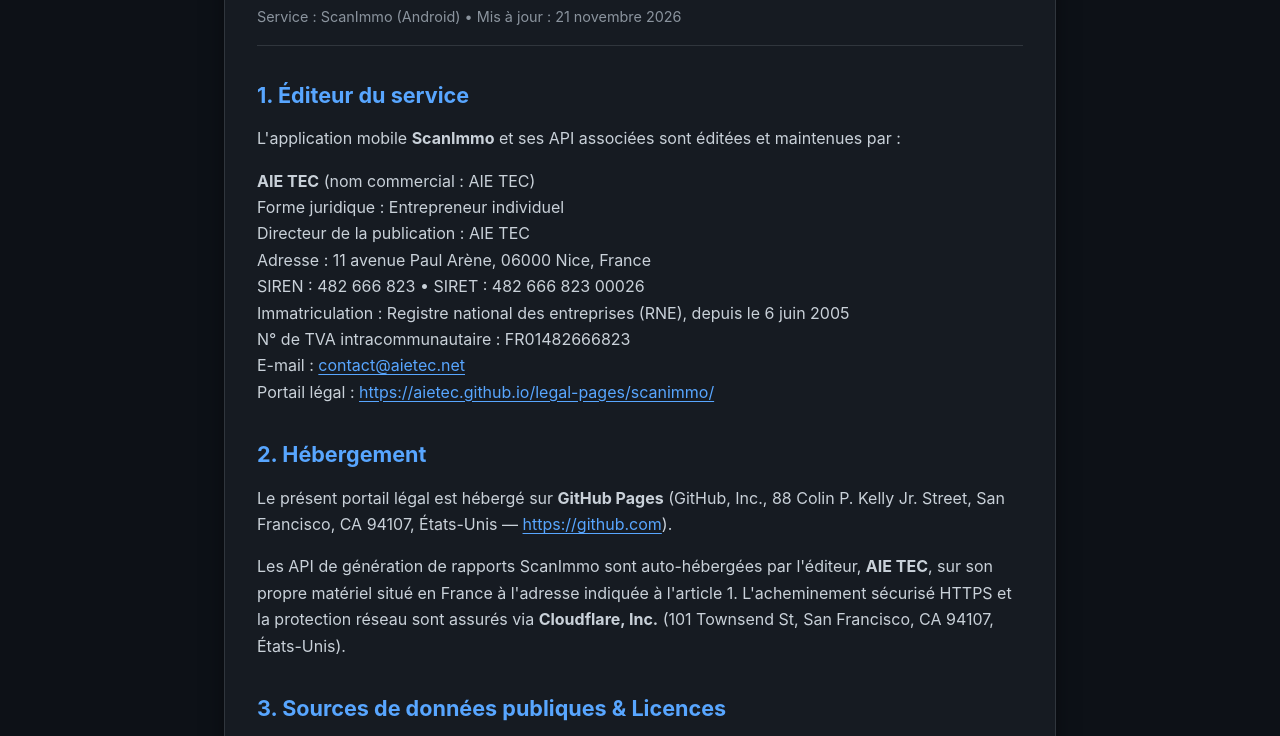
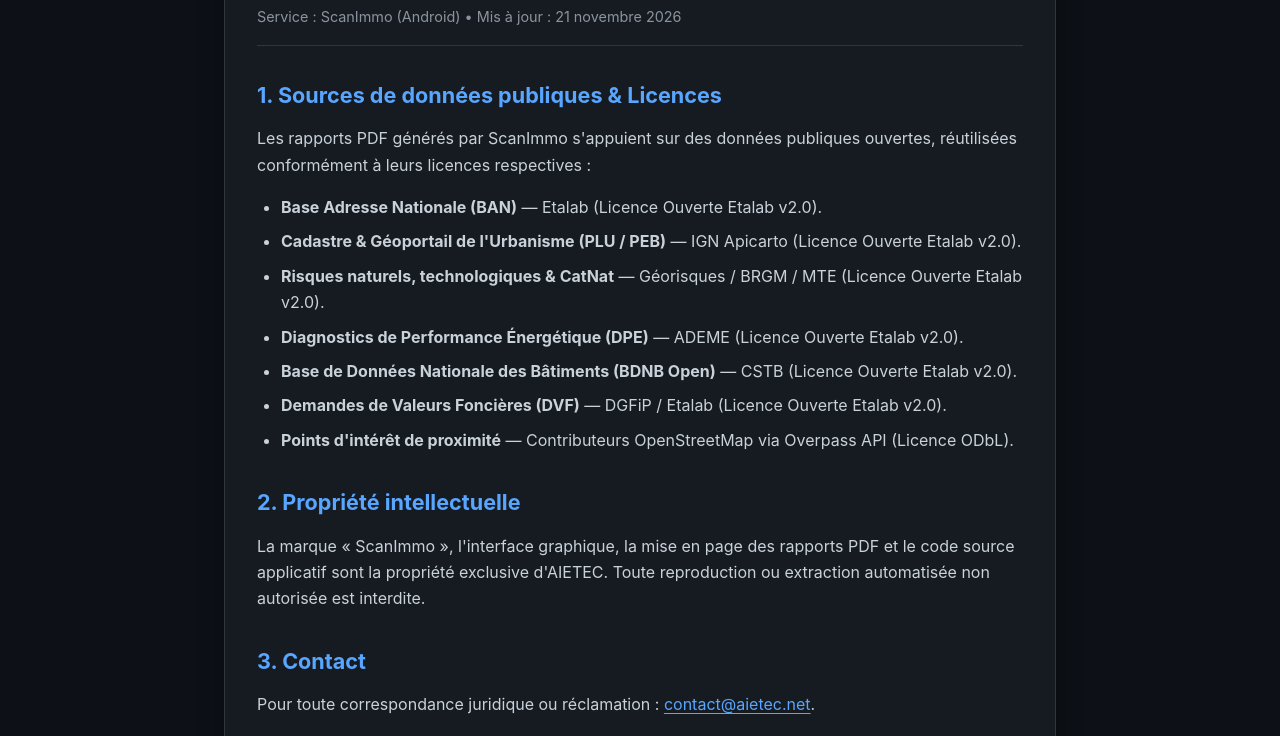
Before and after one commit to aietec/legal-pages, a plain HTML site: page scanimmo/legal.html in a window 1280 px wide. Shown: the part 199-935 px from the top of the page. Drawn offline with Linux system fonts and the light colour scheme.

Commit message:
scanimmo: remove publisher and hosting sections from legal.html

```diff
--- a/scanimmo/legal.html
+++ b/scanimmo/legal.html
@@ -22,29 +22,7 @@
       <p class="updated">Service : ScanImmo (Android) &bull; Mis à jour : 21 novembre 2026</p>
 
       <section>
-        <h2>1. Éditeur du service</h2>
-        <p>L'application mobile <strong>ScanImmo</strong> et ses API associées sont éditées et maintenues par :</p>
-        <p>
-          <strong>AIE TEC</strong> (nom commercial : AIE TEC)<br>
-          Forme juridique : Entrepreneur individuel<br>
-          Directeur de la publication : AIE TEC<br>
-          Adresse : 11 avenue Paul Arène, 06000 Nice, France<br>
-          SIREN : 482 666 823 &bull; SIRET : 482 666 823 00026<br>
-          Immatriculation : Registre national des entreprises (RNE), depuis le 6 juin 2005<br>
-          N° de TVA intracommunautaire : FR01482666823<br>
-          E-mail : <a href="mailto:contact@aietec.net">contact@aietec.net</a><br>
-          Portail légal : <a href="https://aietec.github.io/legal-pages/scanimmo/">https://aietec.github.io/legal-pages/scanimmo/</a>
-        </p>
-      </section>
-
-      <section>
-        <h2>2. Hébergement</h2>
-        <p>Le présent portail légal est hébergé sur <strong>GitHub Pages</strong> (GitHub, Inc., 88 Colin P. Kelly Jr. Street, San Francisco, CA 94107, États-Unis — <a href="https://github.com" target="_blank" rel="noopener">https://github.com</a>).</p>
-        <p>Les API de génération de rapports ScanImmo sont auto-hébergées par l'éditeur, <strong>AIE TEC</strong>, sur son propre matériel situé en France à l'adresse indiquée à l'article 1. L'acheminement sécurisé HTTPS et la protection réseau sont assurés via <strong>Cloudflare, Inc.</strong> (101 Townsend St, San Francisco, CA 94107, États-Unis).</p>
-      </section>
-
-      <section>
-        <h2>3. Sources de données publiques &amp; Licences</h2>
+        <h2>1. Sources de données publiques &amp; Licences</h2>
         <p>Les rapports PDF générés par ScanImmo s'appuient sur des données publiques ouvertes, réutilisées conformément à leurs licences respectives :</p>
         <ul>
           <li><strong>Base Adresse Nationale (BAN)</strong> — Etalab (Licence Ouverte Etalab v2.0).</li>
@@ -58,12 +36,12 @@
       </section>
 
       <section>
-        <h2>4. Propriété intellectuelle</h2>
+        <h2>2. Propriété intellectuelle</h2>
         <p>La marque « ScanImmo », l'interface graphique, la mise en page des rapports PDF et le code source applicatif sont la propriété exclusive d'AIETEC. Toute reproduction ou extraction automatisée non autorisée est interdite.</p>
       </section>
 
       <section>
-        <h2>5. Contact</h2>
+        <h2>3. Contact</h2>
         <p>Pour toute correspondance juridique ou réclamation : <a href="mailto:contact@aietec.net">contact@aietec.net</a>.</p>
       </section>
     </article>
```
